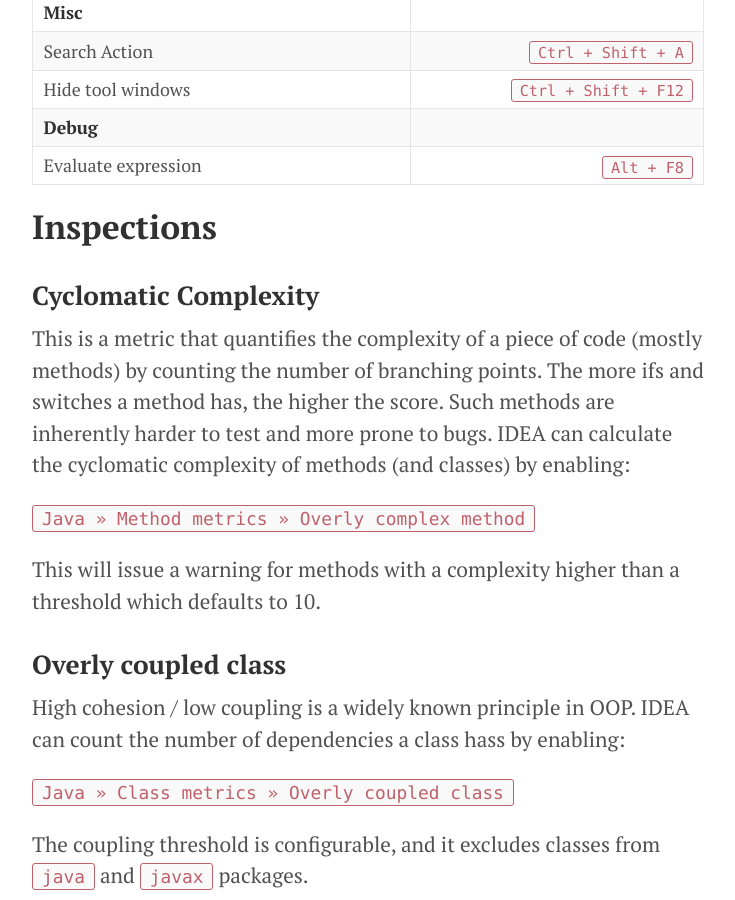
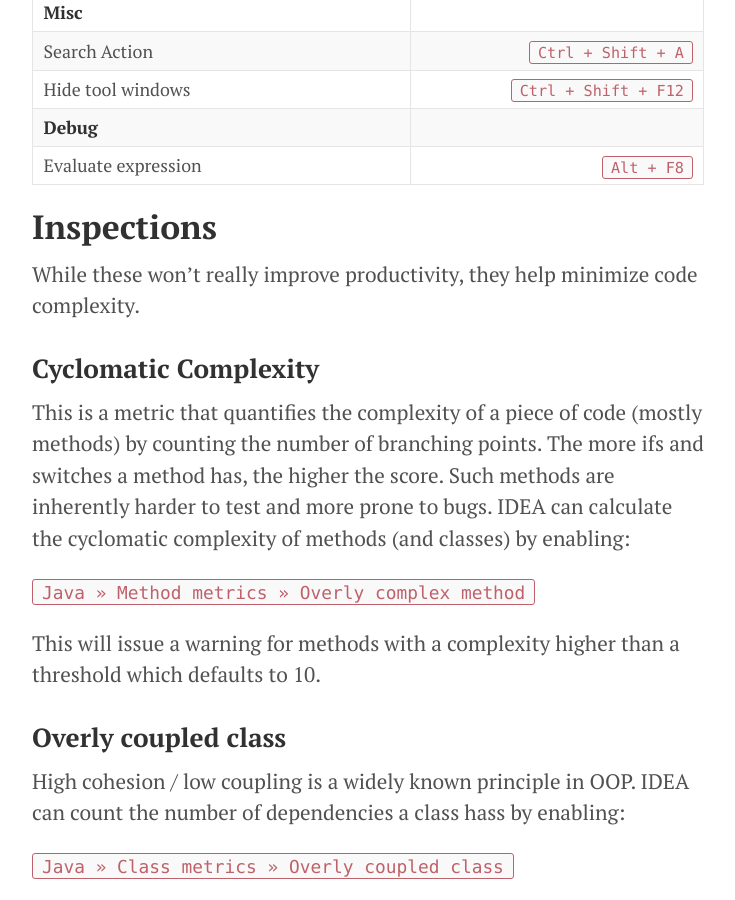
Before and after one commit to alexpana/alexpana.github.io, a Jekyll site: the page built from _posts/2017-02-26-intellij-idea-productivity-tips.md, in a window 1280 px wide and 900 px high, scrolled down 1401 px. Shown: the whole window, without its empty margins (272-1007 px from the left). Built offline with Jekyll 4.4.1, drawn with Linux system fonts in a browser that asks for light colours.

Commit message:
Add small paragraph about inspections

```diff
--- a/_posts/2017-02-26-intellij-idea-productivity-tips.md
+++ b/_posts/2017-02-26-intellij-idea-productivity-tips.md
@@ -44,6 +44,8 @@ frequently or which have great value.
 
 ## Inspections
 
+While these won't really improve productivity, they help minimize code complexity.
+
 ### Cyclomatic Complexity
 This is a metric that quantifies the complexity of a piece of
 code (mostly methods) by counting the number of branching points. The more
```
